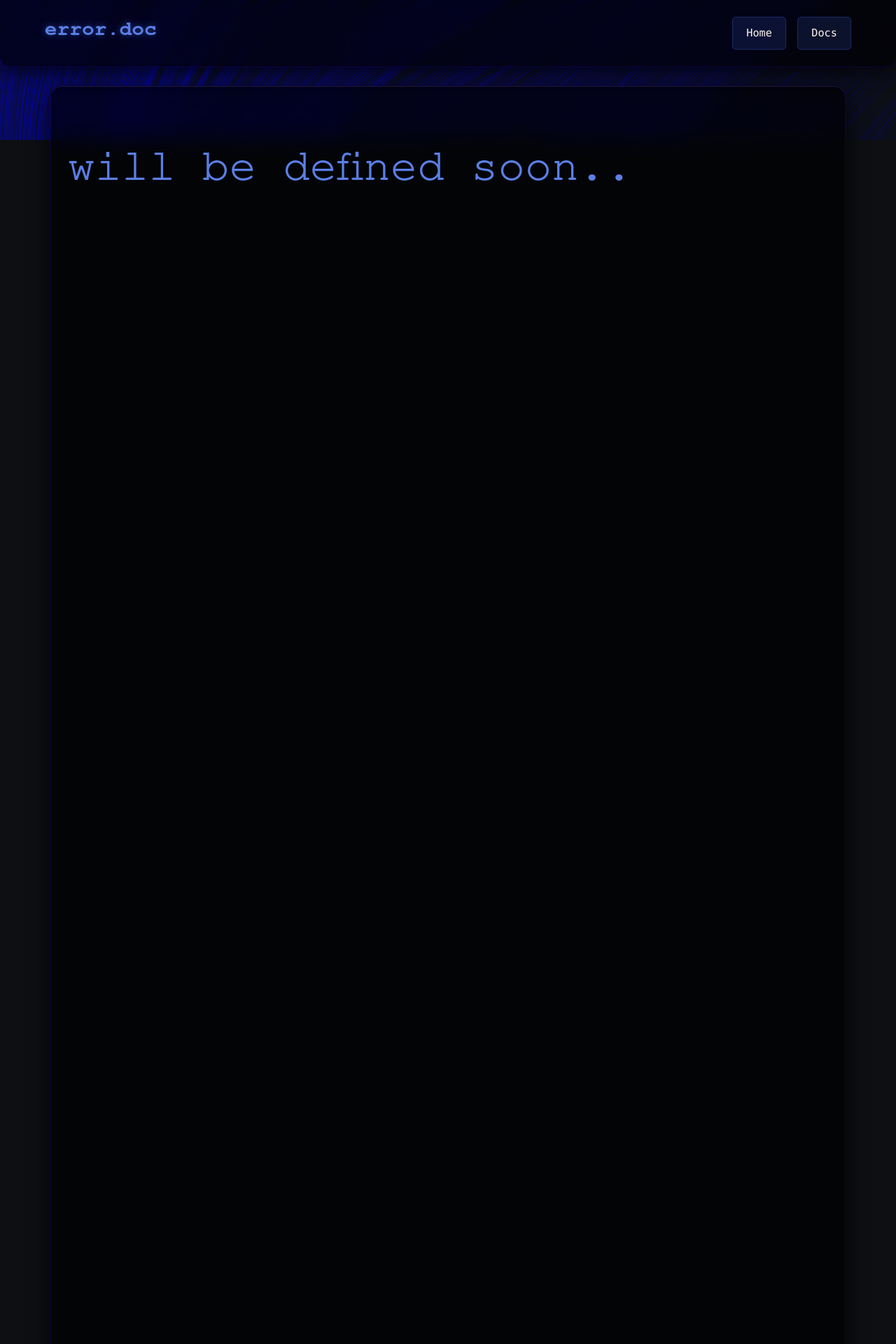
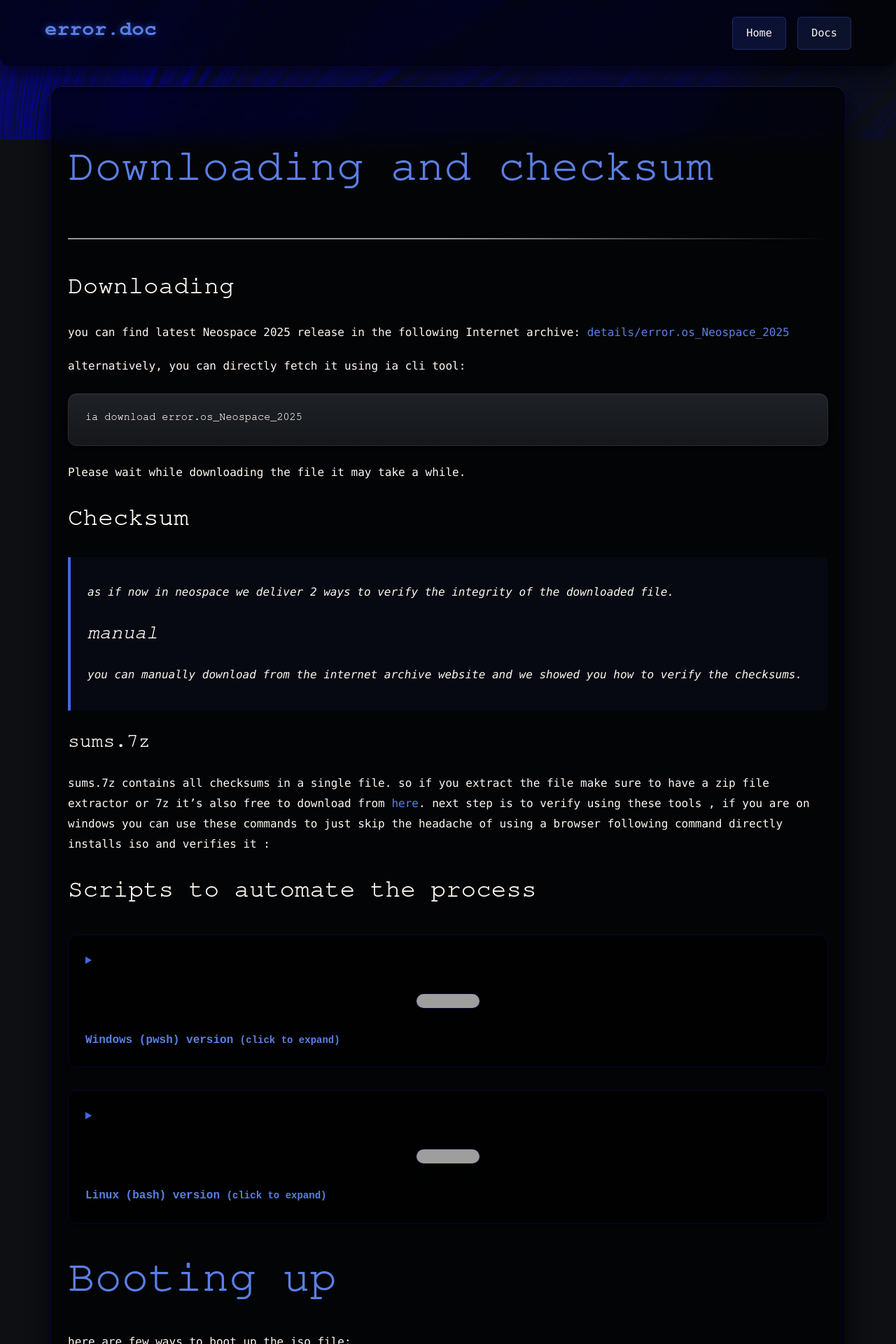
Before and after one commit to zynomon/error.doc, a Jekyll site: the page built from docs/001/index.md, in a window 1280 px wide. Shown: the top 1920 px of the page at 70% size. Built offline with Jekyll 4.4.1, drawn with Linux system fonts in a browser that asks for light colours; nearby versions of some CDN libraries; some of the changed text lies outside the part shown; grey boxes are pictures that could not be loaded.

Commit message:
001 , 0.5 ( 1/2 )

````diff
--- a/docs/001/index.md
+++ b/docs/001/index.md
@@ -5,5 +5,106 @@ description: "Guide for downloading files and verifying checksums"
 embed-thumbnail: https://zynomon.github.io/error.doc/docs/001/thumb.png
 ---
 
+# Downloading and checksum
+---
+### Downloading
+you can find latest Neospace 2025 release in the following Internet archive:
+[details/error.os_Neospace_2025](https://archive.org/details/error.os_Neospace_2025)
 
-# will be defined soon..
+alternatively, you can directly fetch it using ia cli tool:
+```bash
+ia download error.os_Neospace_2025
+```
+Please wait while downloading the file it may take a while.
+
+
+### Checksum
+> as if now in neospace we deliver 2 ways to verify the integrity of the downloaded file.
+#### manual
+you can manually download from the internet archive website and we showed you how to verify the checksums.
+
+#### sums.7z
+sums.7z contains all checksums in a single file. so if you extract the file make sure to have a zip file extractor or 7z it's also free to download from [here](https://www.7-zip.org/download.html). next step is to verify using these tools , if you are on windows you can use these commands to just skip the headache of using a browser following command directly installs iso and verifies it :
+
+### Scripts to automate the process
+<details>
+    <summary>
+        <img src="https://custom-icon-badges.demolab.com/badge/-5391FE?logo=powershell-white&logoColor=fff" alt="pwsh badge" />
+        <b>Windows (pwsh) version</b> <span style="font-size:14px;">(click to expand)</span>
+    </summary>
+<code>
+
+New-Item -ItemType Directory -Force -Path "$HOME/downloads/iso"
+Set-Location "$HOME/downloads/iso"
+
+Invoke-WebRequest -Uri "https://archive.org/download/error.os_Neospace_2025/error.os_Neospace_2025.iso" -OutFile "error.os_Neospace_2025.iso"
+Invoke-WebRequest -Uri "https://archive.org/download/error.os_Neospace_2025/sums.7z" -OutFile "sums.7z"
+
+& 7z x sums.7z
+& gpg --verify iso_verification.gpg error.os_Neospace_2025.iso
+
+$expectedSha512 = (Get-Content "iso_verification.sha512.txt").Split(" ")[0]
+$actualSha512   = (Get-FileHash -Algorithm SHA512 -Path "error.os_Neospace_2025.iso").Hash
+if ($expectedSha512.ToUpper() -eq $actualSha512.ToUpper()) { "SHA512 verification passed" } else { "SHA512 verification FAILED" }
+
+$expectedSha256 = (Get-Content "sha256sum.txt").Split(" ")[0]
+$actualSha256   = (Get-FileHash -Algorithm SHA256 -Path "error.os_Neospace_2025.iso").Hash
+if ($expectedSha256.ToUpper() -eq $actualSha256.ToUpper()) { "SHA256 verification passed" } else { "SHA256 verification FAILED" }
+
+$expectedMd5 = (Get-Content "md5sum.txt").Split(" ")[0]
+$actualMd5   = (Get-FileHash -Algorithm MD5 -Path "error.os_Neospace_2025.iso").Hash
+if ($expectedMd5.ToUpper() -eq $actualMd5.ToUpper()) { "MD5 verification passed" } else { "MD5 verification FAILED" }
+
+</code>
+</details>
+
+<details>
+    <summary>
+        <img src="https://img.shields.io/badge/-black?logo=gnu-bash" alt="bash badge" />
+        <b>Linux (bash) version</b> <span style="font-size:14px;">(click to expand)</span>
+    </summary>
+<code>
+
+mkdir -p ~/downloads/iso
+cd ~/downloads/iso
+wget https://archive.org/download/error.os_Neospace_2025/error.os_Neospace_2025.iso
+wget https://archive.org/download/error.os_Neospace_2025/sums.7z
+7z x sums.7z
+gpg --verify iso_verification.gpg error.os_Neospace_2025.iso
+sha512sum -c iso_verification.sha512.txt
+sha256sum -c sha256sum.txt
+md5sum -c md5sum.txt
+
+</code>
+</details>
+
+
+# Booting up
+here are few ways to boot up the iso file:
+1. Virtualization
+2. Bootable USB drive
+
+> our following guide covers both of them
+> .
+
+### 1. Setting up a bootable USB drive
+Here are few ways ways to setup a bootable USB drive in different operating systems:
+- [Linux](./docs/001/linux.md)
+- [Windows](./docs/001/windows.md)
+- [Android](./docs/001/android.md)
+
+### 2. Virtualization
+For virtualization, you can use tools like VirtualBox or VMware to create a virtual machine and boot from the ISO file. Here are some guides for setting up virtual machines with different operating systems:
+download a virtualization software like VirtualBox or VMware and follow the instructions to create a virtual machine and boot from the ISO file.
+- [VirtualBox](https://www.virtualbox.org/wiki/Downloads)
+- [VMware](https://www.vmware.com/products/workstation-pro.html)
+
+After that setup the virtual machine and boot from the ISO file.
+- Debian 13 64x bit
+- ram 1500 mb
+- cpu 1 cores
+- disk 10 gb
+- for the rest keep as your liking,
+
+--
+# TO BE CONTINUED
````
Also changed, not shown: docs/001/android.md (added, +8 -0 lines), docs/001/linux.md (added, +8 -0 lines), docs/001/windows.md (added, +7 -0 lines), docs/SECURITY.md (+0 -2 lines).
